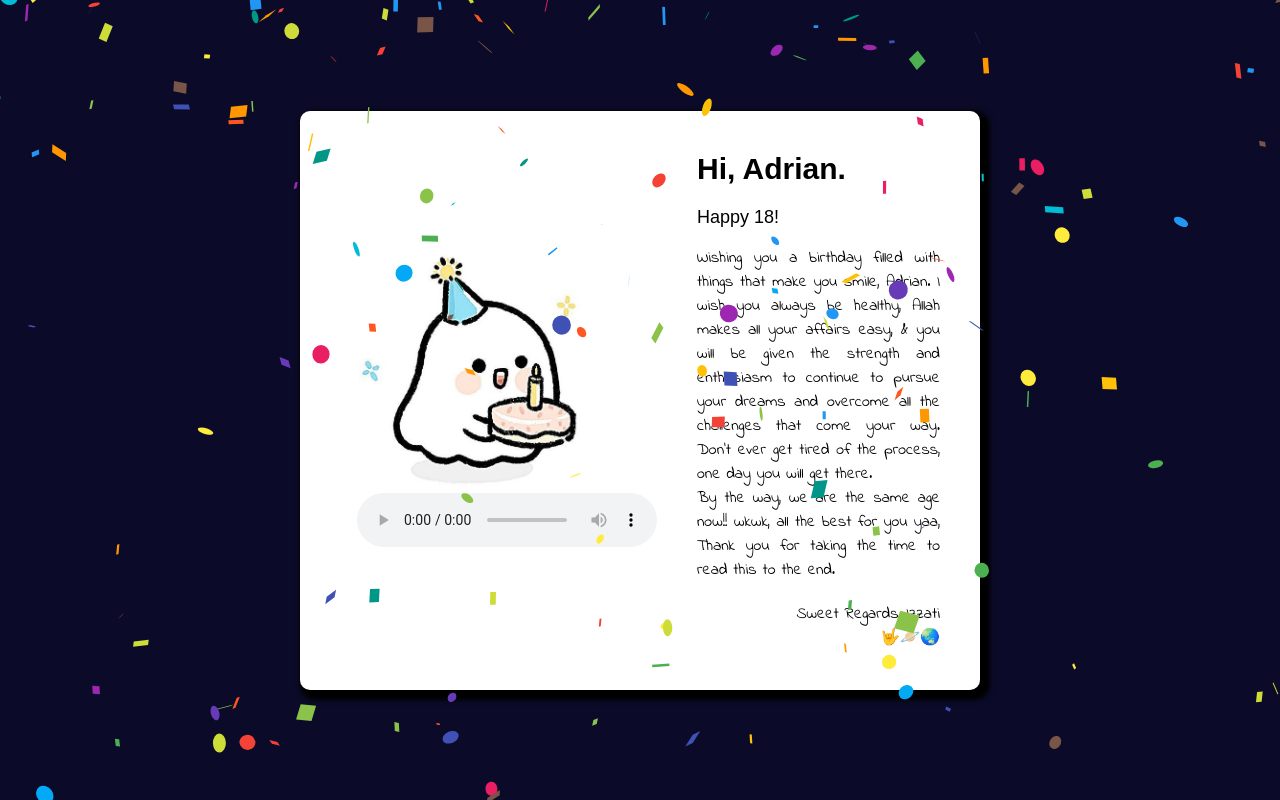
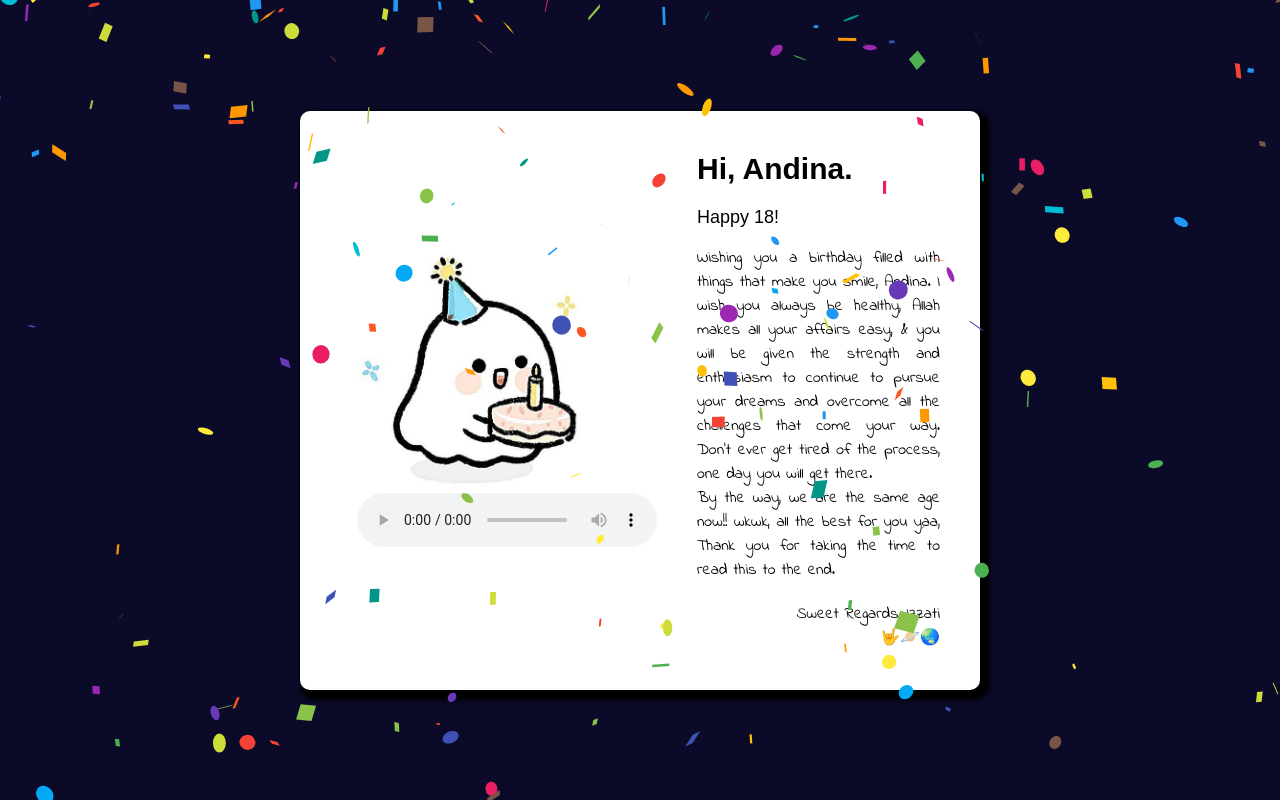
Before and after one commit to shafaaaaaaa/birthday-project, a React (Create React App) app: page /#/home in a window 1280 px wide. Built offline with nearby package versions, Linux system fonts and the light colour scheme; a web font is replaced by a local one.

Commit message:
style updated

```diff
--- a/src/Pages/Home.js
+++ b/src/Pages/Home.js
@@ -5,7 +5,6 @@ import Doll3 from "../Assets/cc19a9b4-8ef1-4d04-836f-2c883c14863f.jpeg";
 import AudioFile from "../Assets/selamat-ulang-tahun.mp3";
 import { FaRegSmileBeam } from "react-icons/fa";
 import Confetti from "react-confetti";
-
 
 const Home = () => {
   const [width, setWidth] = React.useState(window.innerWidth);
@@ -55,7 +54,6 @@ const Home = () => {
     }
   };
 
-
   return (
     <div className="main-container">
       {showConfetti && (
@@ -80,12 +78,12 @@ const Home = () => {
         </section>
         <section className="p-10">
           <div className="heading">
-            <p className="font-bold text-3xl pb-4">Hi, Adrian.</p>
+            <p className="font-bold text-3xl pb-4">Hi, Andina.</p>
             <p className="text-lg">Happy 18!</p>
           </div>
           <p className="wishes-text">
             Wishing you a birthday filled with things that make you smile,
-            Adrian. I wish you always be healthy, Allah makes all your affairs
+            Andina. I wish you always be healthy, Allah makes all your affairs
             easy, & you will be given the strength and enthusiasm to continue to
             pursue your dreams and overcome all the challenges that come your
             way. Don't ever get tired of the process, one day you will get
@@ -96,7 +94,8 @@ const Home = () => {
           <p className="signature">
             Sweet Regards, Izzati
             {/* <FaRegSmileBeam />  */}
-             <br />🤟🪐🌏
+            <br />
+            🤟🪐🌏
           </p>
         </section>
       </div>
```
Also changed, not shown: src/App.js (line endings or trailing spaces).
